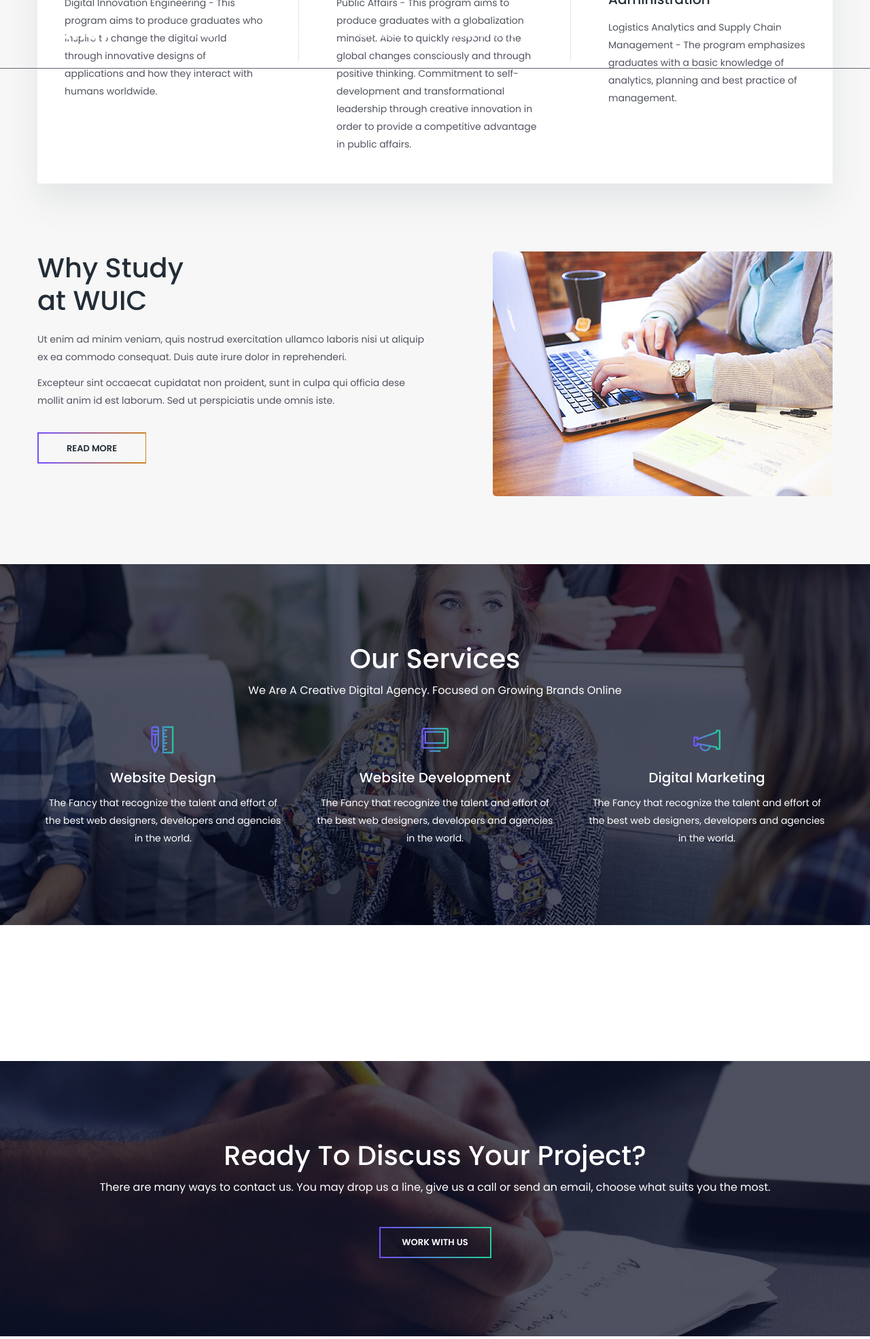
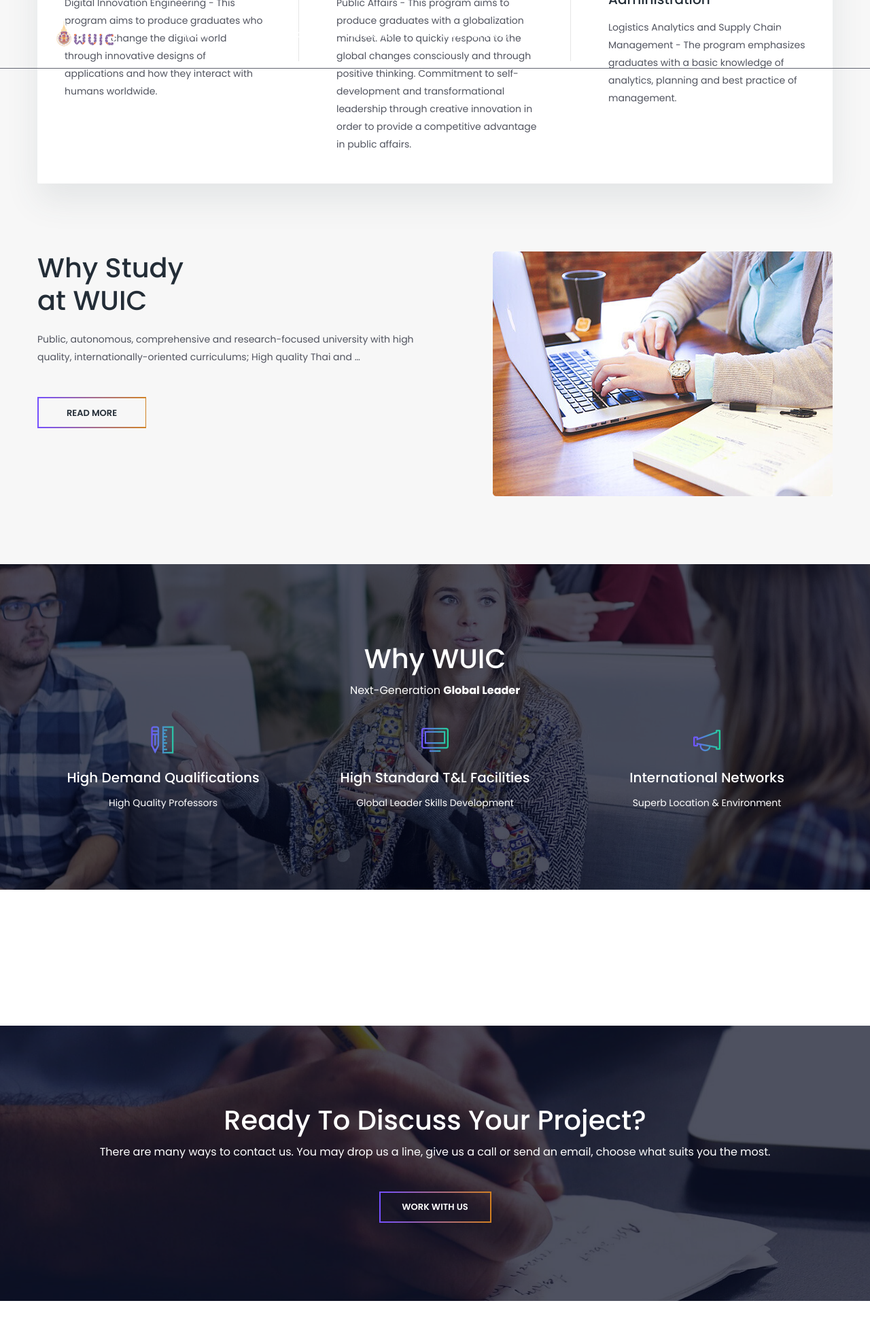
Before and after one commit to tumtpk/wuic, a CodeIgniter app: page /wuic/ in a window 1280 px wide. Shown: the top 1970 px of the page at 68% size. Run offline with CodeIgniter, Linux system fonts and the light colour scheme; style sheets or scripts are compiled from the project's sources; some libraries are stand-ins or nearby versions.

Commit message:
Home :smile:

```diff
--- a/application/views/page/content.php
+++ b/application/views/page/content.php
@@ -30,8 +30,7 @@
                                 <div class="main_title">
                                     <h2>Why Study <br />at WUIC</h2>
                                 </div>
-                                <p>Ut enim ad minim veniam, quis nostrud exercitation ullamco laboris nisi ut aliquip ex ea commodo consequat. Duis aute irure dolor in reprehenderi.</p>
-                                <p>Excepteur sint occaecat cupidatat non proident, sunt in culpa qui officia dese mollit anim id est laborum. Sed ut perspiciatis unde omnis iste.</p>
+                                <p>Public, autonomous, comprehensive and research-focused university with high quality, internationally-oriented curriculums; High quality Thai and …</p>
                                 <a class="read_btn" href="#">Read more</a>
                             </div>
                         </div>
@@ -51,29 +50,29 @@
         <section class="service_area">
             <div class="container">
                 <div class="center_title">
-                    <h2>Our Services</h2>
-                    <p>We Are A Creative Digital Agency. Focused on Growing Brands Online</p>
+                    <h2>Why WUIC</h2>
+                    <p>Next-Generation <b>Global Leader</b></p>
                 </div>
                 <div class="row service_item_inner">
                     <div class="col-lg-4">
                         <div class="service_item">
                             <i class="ti-ruler-pencil"></i>
-                            <h4>Website Design</h4>
-                            <p>The Fancy that recognize the talent and effort of the best web designers, developers and agencies in the world.</p>
+                            <h4>High Demand Qualifications</h4>
+                            <p>High Quality Professors</p>
                         </div>
                     </div>
                     <div class="col-lg-4">
                         <div class="service_item">
                             <i class="ti-desktop"></i>
-                            <h4>Website Development</h4>
-                            <p>The Fancy that recognize the talent and effort of the best web designers, developers and agencies in the world.</p>
+                            <h4>High Standard T&L Facilities</h4>
+                            <p>Global Leader Skills Development</p>
                         </div>
                     </div>
                     <div class="col-lg-4">
                         <div class="service_item">
                             <i class="ti-announcement"></i>
-                            <h4>Digital Marketing</h4>
-                            <p>The Fancy that recognize the talent and effort of the best web designers, developers and agencies in the world.</p>
+                            <h4>International Networks</h4>
+                            <p>Superb Location & Environment</p>
                         </div>
                     </div>
                 </div>
--- a/application/views/page/footer.php
+++ b/application/views/page/footer.php
@@ -68,7 +68,7 @@
                     </div>
                 </div>
             </div>
-            <div class="copy_right_area">
+            <!-- <div class="copy_right_area">
                 <div class="container">
                     <div class="float-md-left">
                         <h5>Copyright &copy;<script>document.write(new Date().getFullYear());</script> All rights reserved | This template is made with <i class="fa fa-heart-o" aria-hidden="true"></i> by <a href="https://colorlib.com" target="_blank">Colorlib</a></h5>
@@ -90,6 +90,6 @@
                         </ul>
                     </div>
                 </div>
-            </div>
+            </div> -->
         </footer>
         <!--================End Footer Area =================-->
--- a/application/views/page/header.php
+++ b/application/views/page/header.php
@@ -86,7 +86,7 @@
                                 data-frames="[{&quot;delay&quot;:10,&quot;speed&quot;:1500,&quot;frame&quot;:&quot;0&quot;,&quot;from&quot;:&quot;y:[100%];z:0;rX:0deg;rY:0;rZ:0;sX:1;sY:1;skX:0;skY:0;opacity:0;&quot;,&quot;mask&quot;:&quot;x:0px;y:[100%];s:inherit;e:inherit;&quot;,&quot;to&quot;:&quot;o:1;&quot;,&quot;ease&quot;:&quot;Power2.easeInOut&quot;},{&quot;delay&quot;:&quot;wait&quot;,&quot;speed&quot;:1500,&quot;frame&quot;:&quot;999&quot;,&quot;to&quot;:&quot;y:[175%];&quot;,&quot;mask&quot;:&quot;x:inherit;y:inherit;s:inherit;e:inherit;&quot;,&quot;ease&quot;:&quot;Power2.easeInOut&quot;}]"
                                 data-textAlign="['center','center','center','center','center','center']"
 
-                                style="z-index: 8;font-family:'Poppins', sans-serif;font-weight:700;color:#fff;">Website Design, Brand Strategy, <br />Digital Marketing with Stunning Results
+                                style="z-index: 8;font-family:'Poppins', sans-serif;font-weight:700;color:#fff;">Walailak University  <br />International College
                             </div>
 
                             <div class="tp-caption tp-resizeme slider_button"
@@ -127,7 +127,7 @@
                                 data-frames="[{&quot;delay&quot;:10,&quot;speed&quot;:1500,&quot;frame&quot;:&quot;0&quot;,&quot;from&quot;:&quot;y:[100%];z:0;rX:0deg;rY:0;rZ:0;sX:1;sY:1;skX:0;skY:0;opacity:0;&quot;,&quot;mask&quot;:&quot;x:0px;y:[100%];s:inherit;e:inherit;&quot;,&quot;to&quot;:&quot;o:1;&quot;,&quot;ease&quot;:&quot;Power2.easeInOut&quot;},{&quot;delay&quot;:&quot;wait&quot;,&quot;speed&quot;:1500,&quot;frame&quot;:&quot;999&quot;,&quot;to&quot;:&quot;y:[175%];&quot;,&quot;mask&quot;:&quot;x:inherit;y:inherit;s:inherit;e:inherit;&quot;,&quot;ease&quot;:&quot;Power2.easeInOut&quot;}]"
                                 data-textAlign="['center','center','center','center','center','center']"
 
-                                style="z-index: 8;font-family:'Poppins', sans-serif;font-weight:700;color:#fff;">Website Design, Brand Strategy, <br />Digital Marketing with Stunning Results
+                                style="z-index: 8;font-family:'Poppins', sans-serif;font-weight:700;color:#fff;">Walailak University <br/> International College  <br/>
                             </div>
 
                             <div class="tp-caption tp-resizeme slider_button"
--- a/application/views/page/menu.php
+++ b/application/views/page/menu.php
@@ -52,20 +52,37 @@
 
                         </li>
                         <li class="nav-item">
-                        <div class="dropdown show" href="#">
+                            <div class="dropdown show" href="#">
                                 <a class="dropdown-toggle" href="#" id="dropdownMenuLink" data-toggle="dropdown" aria-haspopup="true" aria-expanded="false">Admission</a>
 
                                 <div class="dropnav dropdown-menu" aria-labelledby="dropdownMenuLink">
-                                    <a class="dropdown-item lineheight" href="#">Bachelor of Engineering</a>
-                                    <a class="dropdown-item lineheight" href="#">Bachelor of Arts</a>
-                                    <a class="dropdown-item lineheight" href="#">Bachelor of Business Administration</a>
+                                    <a class="dropdown-item lineheight" href="#">TCAS System's applications</a>
+                                    <a class="dropdown-item lineheight" href="#">International & non TCAS system's applicants</a>
+                                    <a class="dropdown-item lineheight" href="#">Applicant Qualification</a>
+                                    <a class="dropdown-item lineheight" href="#">How to apply?</a>
+
                                 </div>
 
                             </div>
 
 
                         </li>
-                        <li class="nav-item"><a class="nav-link" href="#">Study at WUIC</a></li>
+                        <li class="nav-item">
+                            <div class="dropdown show" href="#">
+                            <a class="dropdown-toggle" href="#" id="dropdownMenuLink" data-toggle="dropdown" aria-haspopup="true" aria-expanded="false">Study at WUIC</a>
+
+                                <div class="dropnav dropdown-menu" aria-labelledby="dropdownMenuLink">
+                                    <a class="dropdown-item lineheight" href="#">Tuition Fees</a>
+                                    <a class="dropdown-item lineheight" href="#">Exchange Programs</a>
+                                    <a class="dropdown-item lineheight" href="#">Scholarships</a>
+                                    <a class="dropdown-item lineheight" href="#">Internship Courses</a>
+
+                                </div>
+
+                            </div>
+
+
+                        </li>
                         <li class="nav-item"><a class="nav-link" href="#">Life on Campus</a></li>
                         <li class="nav-item"><a class="nav-link" href="#">Contact us</a></li>
 
--- a/public/scss/_button.scss
+++ b/public/scss/_button.scss
@@ -40,9 +40,9 @@
     color: #fff;
     border-width: 2px;
     border-style: solid;
-    border-image: -moz-linear-gradient( 180deg, rgb(32,212,151) 0%, rgb(116,79,255) 100%);
-    border-image: -webkit-linear-gradient( 180deg, rgb(32,212,151) 0%, rgb(116,79,255) 100%);
-    border-image: -ms-linear-gradient( 180deg, rgb(32,212,151) 0%, rgb(116,79,255) 100%);
+    border-image: -moz-linear-gradient( 180deg, rgb(212, 128, 32) 0%, rgb(116,79,255) 100%);
+    border-image: -webkit-linear-gradient( 180deg,  rgb(212, 128, 32) 0%, rgb(116,79,255) 100%);
+    border-image: -ms-linear-gradient( 180deg, rgb(212, 128, 32)0%, rgb(116,79,255) 100%);
     border-image-slice: 1;
     display: block;
     line-height: 42px;
@@ -62,9 +62,9 @@
         top: -2px;
         border-width: 2px;
         border-style: solid;
-        border-image: -moz-linear-gradient( 180deg, rgb(116,79,255) 0%, rgb(32,212,151) 100%);
-        border-image: -webkit-linear-gradient( 180deg, rgb(116,79,255) 0%, rgb(32,212,151) 100%);
-        border-image: -ms-linear-gradient( 180deg, rgb(116,79,255) 0%, rgb(32,212,151) 100%);
+        border-image: -moz-linear-gradient( 180deg, rgb(116,79,255) 0%, rgb(212, 128, 32) 100%);
+        border-image: -webkit-linear-gradient( 180deg, rgb(116,79,255) 0%, rgb(212, 128, 32) 100%);
+        border-image: -ms-linear-gradient( 180deg, rgb(116,79,255) 0%, rgb(212, 128, 32) 100%);
         border-image-slice: 1;
         transition: all 400ms ease-out;
         z-index: -1;
```
Also changed, not shown: public/img/logo.png.
